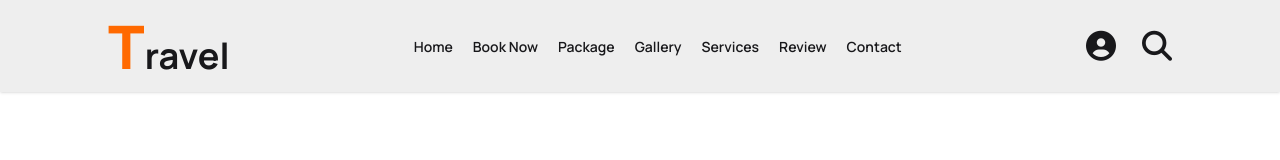
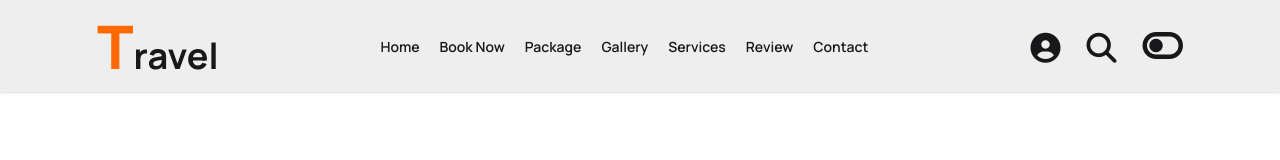
Before and after one commit to tamimaaktherlima/Travel-Agency-Website, a plain HTML site: page index.html in a window 1280 px wide. Drawn offline with nearby package versions, Linux system fonts and the light colour scheme; a web font is replaced by a local one.

Commit message:
added toggle on navbar

```diff
--- a/index.html
+++ b/index.html
@@ -106,6 +106,7 @@
                     </button> -->
                     <a href=""><i class="fa-solid fa-circle-user"></i></a>
                     <a href=""><i class="fa-solid fa-magnifying-glass"></i></a>
+                    <a href="" class="text-4xl"><i class="fa-solid fa-toggle-off"></i></a>
                 </div>
             </div>
         </nav>
```
